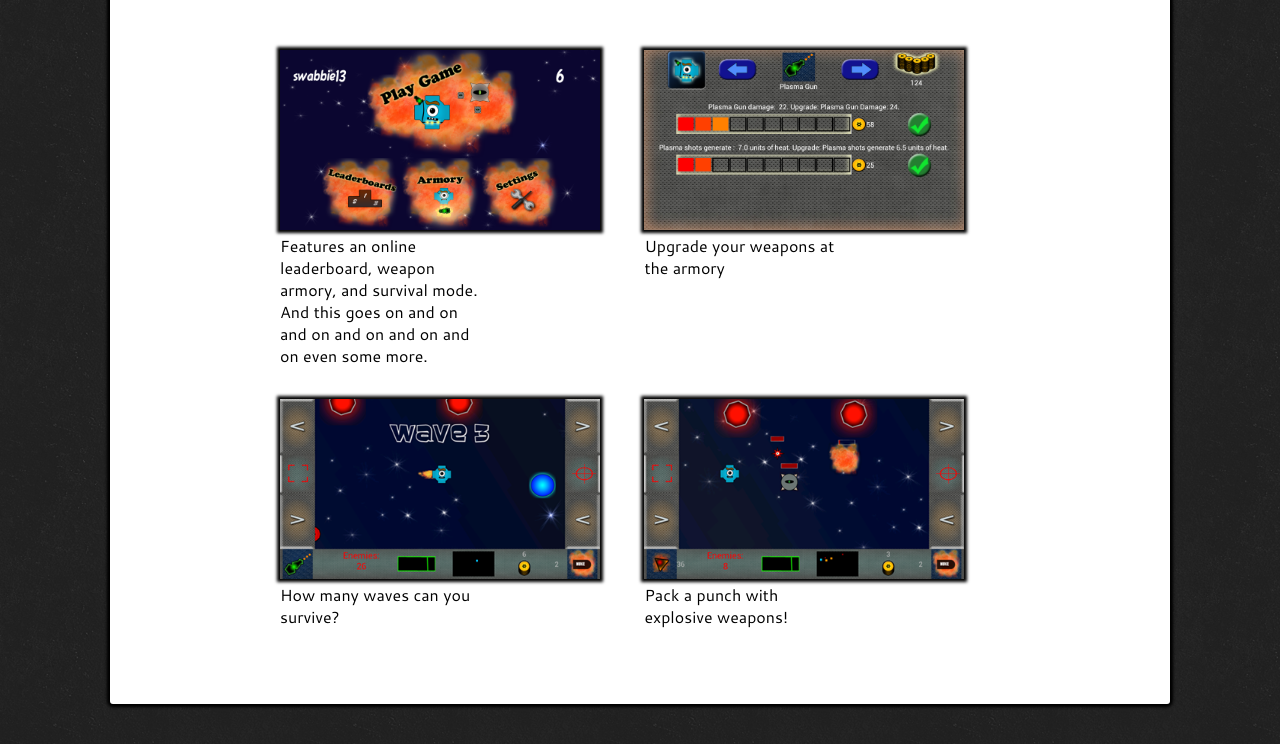
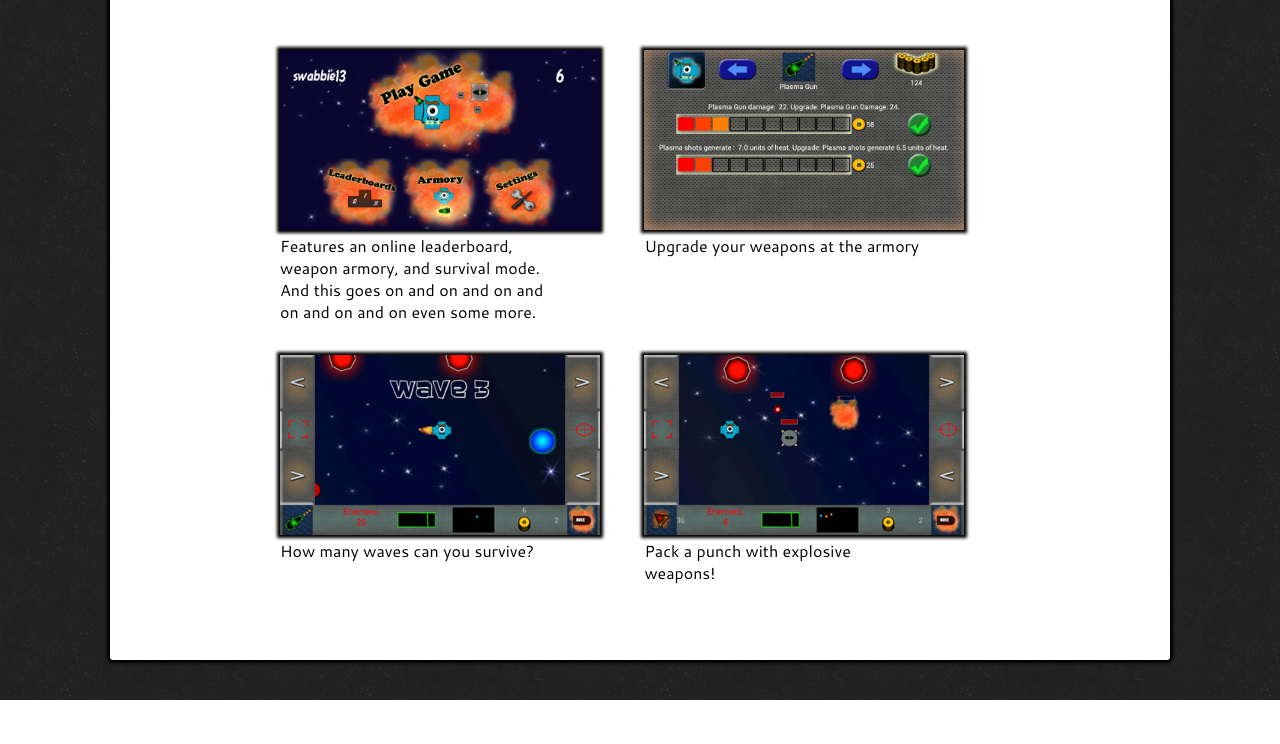
Before and after one commit to BenSchwab/portfolio, a Flask app: page /projects/splinky in a window 1280 px wide. Shown: the part 1417-2161 px from the top of the page. After the commit the page ends 2117 px from the top, so only its background shows below. Run offline with Flask 2, Linux system fonts and the light colour scheme; style sheets or scripts are compiled from the project's sources; parts of the project's set-up code (start-up, migrations or seed data) failed here and were passed over; some libraries are stand-ins or nearby versions.

Commit message:
fixed picture spacing

```diff
--- a/app/static/less/style_two.less
+++ b/app/static/less/style_two.less
@@ -794,7 +794,7 @@ body{ height: 100%; padding: 0; margin: 0; //
 .caption{
   font-family: "cantarellregular";
   margin-bottom: 5px;
-  max-width: 200px;
+
 }
 .blog_section_title{
       display: block;
```
Also changed, not shown: app.db.
